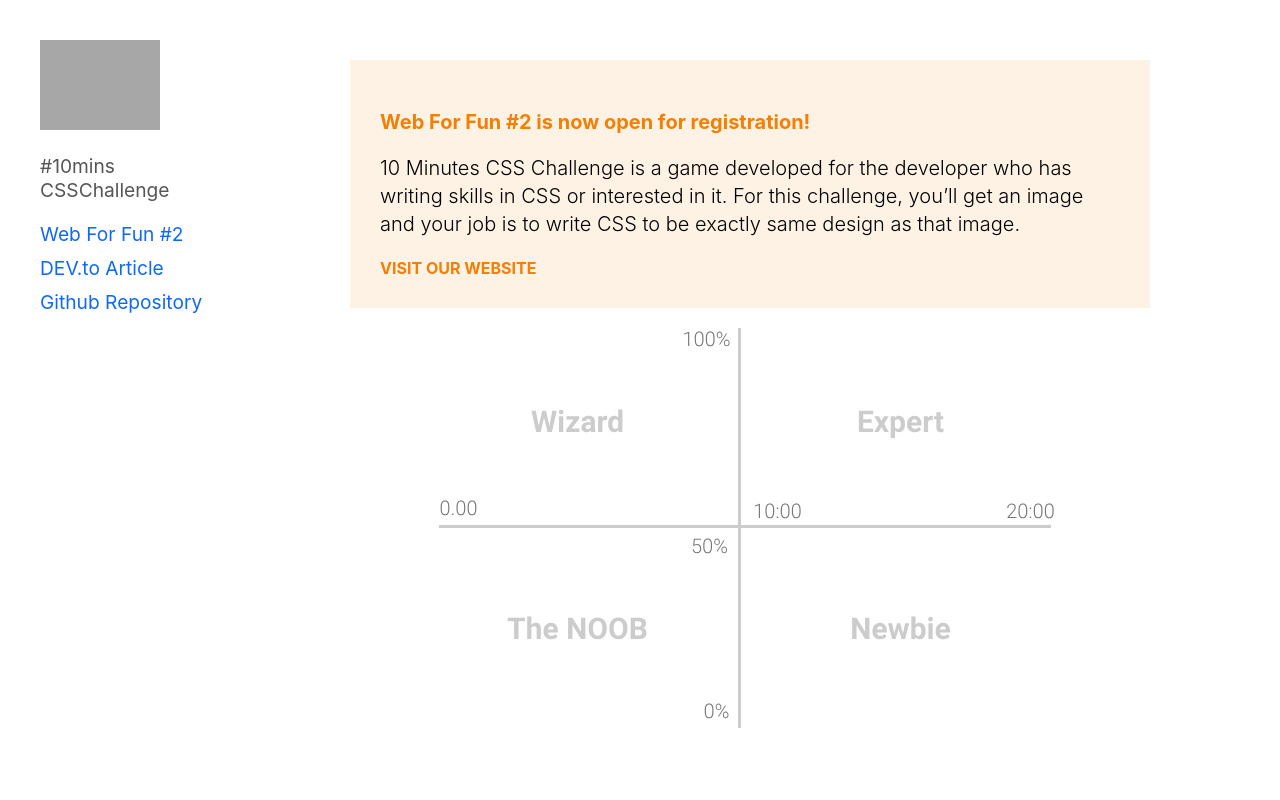
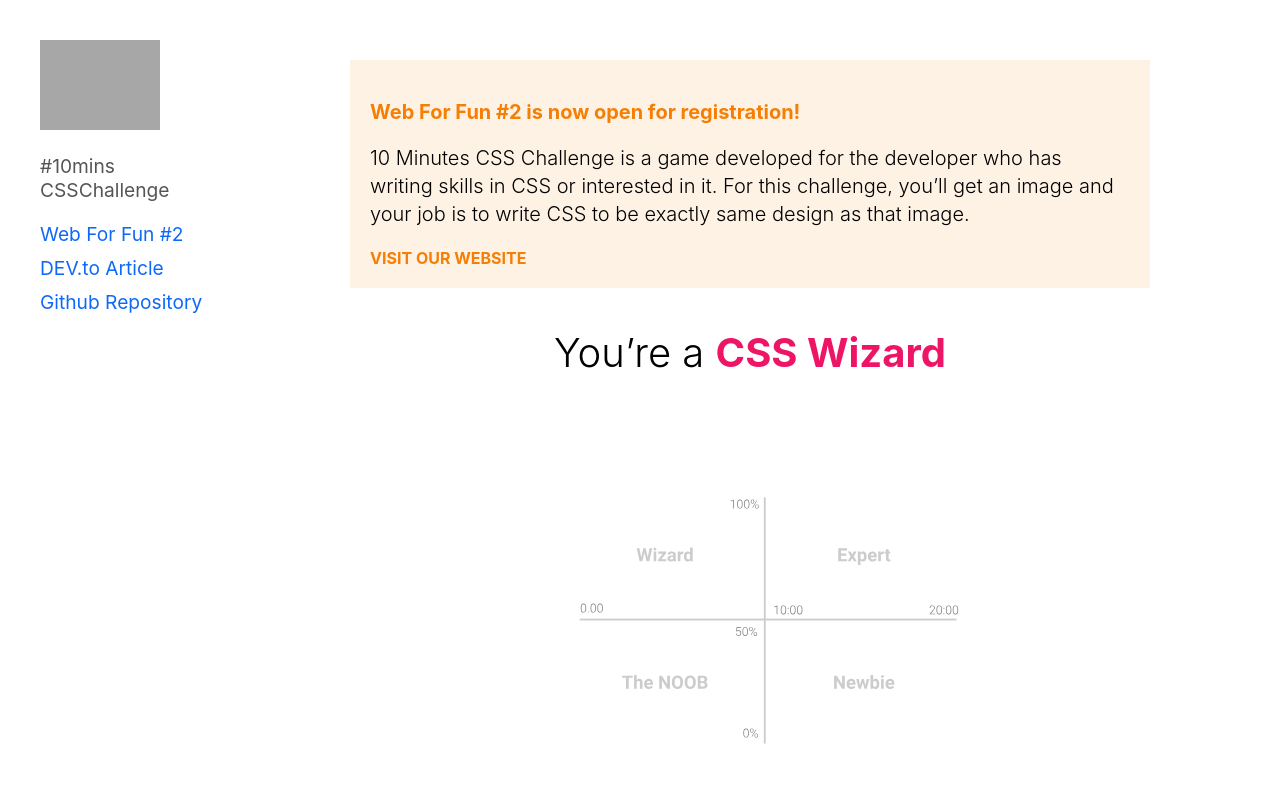
Before and after one commit to WebForFunThailand/css-challenge, a Next.js app: page /summary in a window 1280 px wide. Shown: the top 800 px of the page. Built offline with nearby package versions, Linux system fonts and the light colour scheme; grey boxes are pictures that could not be loaded.

Commit message:
feat: label

```diff
--- a/src/components/Message.tsx
+++ b/src/components/Message.tsx
@@ -4,7 +4,7 @@ import { jsx, css } from '@emotion/react';
 import { FunctionComponent } from 'react';
 
 const boxStyle = css`
-  padding: 30px;
+  padding: 20px;
   background-color: rgba(245, 126, 4, 0.1);
   margin: 20px auto;
 `;
--- a/src/components/SummaryMessage.tsx
+++ b/src/components/SummaryMessage.tsx
@@ -14,7 +14,6 @@ interface ISummaryMessageProps {
 const Marked = styled.span`
   font-weight: bold;
   color: #1168f8;
-  margin: 10px;
 `;
 
 const contentStyle = css`
--- a/src/pages/summary/index.tsx
+++ b/src/pages/summary/index.tsx
@@ -1,9 +1,30 @@
+/** @jsxRuntime classic */
+/** @jsx jsx */
+import { jsx, css } from '@emotion/react';
 import React, { FunctionComponent } from 'react';
 import Head from 'next/head';
 import MessageBox from '../../components/Message';
 import SummaryMessageBox from '../../components/SummaryMessage';
 import { MainLayout } from '../../layouts/MainLayout';
 
+const graphStyle = css`
+  width: 450px;
+  height: 450px;
+  display: block;
+  margin: 0 auto;
+`;
+
+const badgeStyle = css`
+  font-weight: bold;
+  color: #ee1466;
+  font-size: 40px;
+`;
+
+const badgeLabelStyle = css`
+  font-size: 40px;
+  font-weight: 300;
+  text-align: center;
+`;
 const Summary: FunctionComponent = () => (
   <MainLayout>
     <div className="container">
@@ -16,9 +37,10 @@ const Summary: FunctionComponent = () => (
           title="Web For Fun #2 is now open for registration!"
           description="10 Minutes CSS Challenge is a game developed for the developer who has writing skills in CSS or interested in it. For this challenge, you’ll get an image and your job is to write CSS to be exactly same design as that image."
         />
-
-        <img alt="graph" src="./graph.svg" />
-
+        <p css={badgeLabelStyle}>
+          You’re a <span css={badgeStyle}>CSS Wizard</span>
+        </p>
+        <img alt="graph" src="./graph.svg" css={graphStyle} />
         <SummaryMessageBox rankPercentage={11} time="11:30" percentage={75} />
       </main>
     </div>
```
